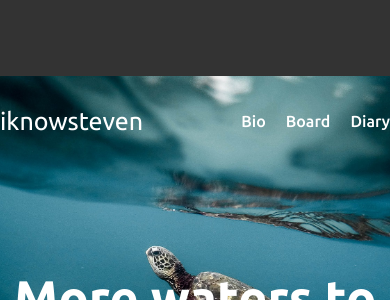
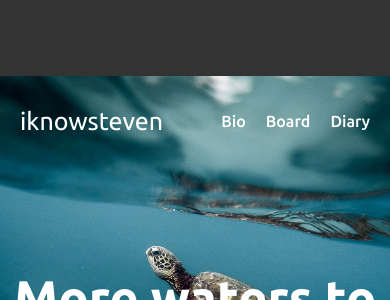
Before and after one commit to iknowSteven/iknowSteven.github.io, a Jekyll site: the page built from index.md, in a window 390 px wide. Shown: the part 824-1124 px from the top of the page. Built offline with Jekyll 4.4.1, drawn with Linux system fonts in a browser that asks for light colours; our own code applies the rules of GitHub Pages for plain Markdown files.

Commit message:
no message

```diff
--- a/assets/css/home.css
+++ b/assets/css/home.css
@@ -211,7 +211,7 @@ body {
 
 @media ( max-width: 1000px ) {
     #all_countdown_chapter_header {
-        width: 100%;
+        width: calc(100% - 40px);
     }
 }
 
```
